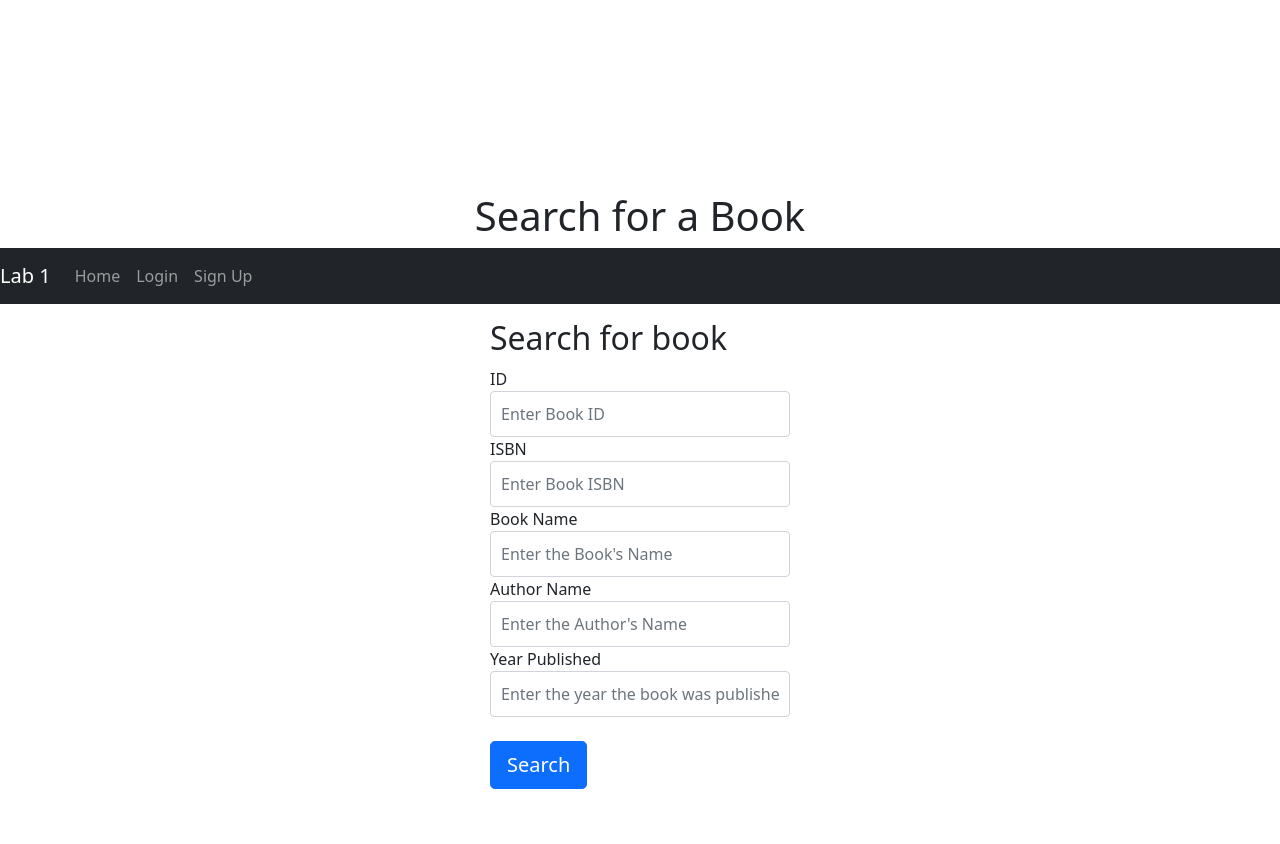
After one commit to marximillion/engo551_lab1, a Flask app: page /search in a window 1280 px wide. The commit adds this page. Shown: the part 216-1060 px from the top of the page. Run offline with Flask 2, Linux system fonts and the light colour scheme; parts of the project's set-up code (start-up, migrations or seed data) failed here and were passed over; some libraries are stand-ins or nearby versions.

Commit message:
New Feature WIP: Search

```diff
--- a/application.py
+++ b/application.py
@@ -38,7 +38,19 @@ def main():
                      year=year)
     db.session.add(book)
     db.session.commit()
+
     return render_template("index.html")
+
+
+@app.route("/search", methods=['GET', 'POST'])
+# @login_required
+def search():
+    form = BookForm()
+    name = form.name.data
+    #book = Books.query.filter_by(Books.name.contains(form.name.data)).all()
+    # return redirect(url_for('results'))
+
+    return render_template("search.html", form=form)
 
 
 @app.route("/register", methods=['GET', 'POST'])
--- a/models.py
+++ b/models.py
@@ -8,7 +8,7 @@ from sqlalchemy.orm import scoped_session, sessionmaker
 from flask_sqlalchemy import SQLAlchemy
 from flask_bootstrap import Bootstrap
 from flask_wtf import FlaskForm
-from wtforms import StringField, PasswordField, BooleanField
+from wtforms import IntegerField, StringField, PasswordField, BooleanField
 from wtforms.validators import InputRequired, Email, Length
 from flask_login import LoginManager, UserMixin, login_user, login_required, logout_user, current_user
 
@@ -43,3 +43,12 @@ class Books(db.Model):
     name = db.Column(db.String, nullable=False)
     author = db.Column(db.String, nullable=False)
     year = db.Column(db.String, nullable=False)
+
+
+class BookForm(FlaskForm):
+    id = IntegerField("ID", validators=[InputRequired()])
+    isbn = StringField('ISBN', validators=[InputRequired()])
+    name = StringField('Book Name', validators=[
+                       InputRequired()])
+    author = StringField('Author Name', validators=[InputRequired()])
+    year = StringField('Year Published', validators=[InputRequired()])
--- a/templates/index.html
+++ b/templates/index.html
@@ -1,4 +1,5 @@
 {% extends "base.html" %}
+{% import "bootstrap/wtf.html" as wtf %}
 
 {% block heading %}
   <h1 style="text-align: center;">Welcome to Lab 1 Home Page</h1>
@@ -8,7 +9,10 @@
   <h1>TO DO:</h1>
   <ol>
     <li>Style Dashboard</li>
-    <li>Search</li>
+    <li>
+     <a href="{{ url_for('search')}}">Search</a>
+    </li>
     <li>Book Page</li>
   </ol>
+
 {% endblock %}
--- /dev/null
+++ b/templates/search.html
@@ -0,0 +1,20 @@
+{% extends "base.html" %}
+{% import "bootstrap/wtf.html" as wtf %}
+
+{% block heading %}
+  <h1 style="text-align: center;">Search for a Book</h1>
+{% endblock %}
+
+{% block body %}
+  <div class="container">
+    <form class="form-signin", method="POST", action="{{ url_for('search')}}">
+      <h2 class="form-signin-heading">Search for book</h2>
+      {{ wtf.form_field(form.id, placeholder="Enter Book ID") }}
+      {{ wtf.form_field(form.isbn, placeholder="Enter Book ISBN") }}
+      {{ wtf.form_field(form.name, placeholder="Enter the Book's Name") }}
+      {{ wtf.form_field(form.author, placeholder="Enter the Author's Name") }}
+      {{ wtf.form_field(form.year, placeholder="Enter the year the book was published") }}
+      <br>
+      <button class="btn btn-lg btn-primary btn-block" type="submit">Search</button>
+  </div>
+{% endblock %}
```
Also changed, not shown: templates/results.html (added, +9 -0 lines), 1 other file.
